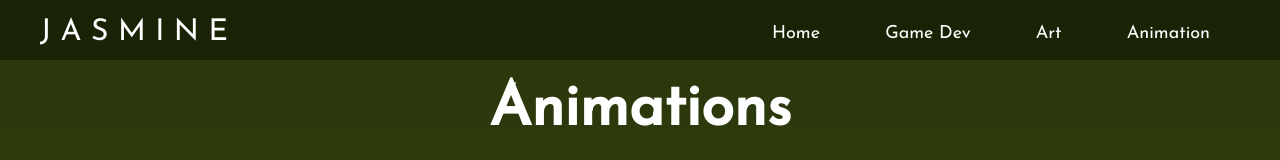
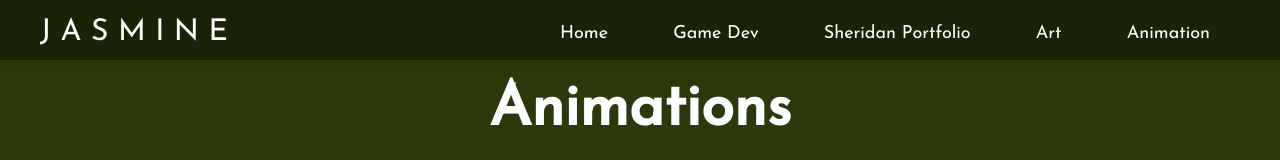
Before and after one commit to jas-wei/Jasmines-Portfolio-Website, a plain HTML site: page animation.html in a window 1280 px wide. Shown: the top 160 px of the page. Drawn offline with nearby package versions, Linux system fonts and the light colour scheme.

Commit message:
added sheridan to nav bar

```diff
--- a/animation.html
+++ b/animation.html
@@ -62,6 +62,7 @@
                     <ul id="sidemenu">
                         <li><a href="index.html"> Home </a></li>
                         <li><a href="coding.html"> Game Dev </a></li>
+                        <li><a href="sheridan.html"> Sheridan Portfolio </a></li>
                         <li><a href="art.html"> Art </a></li>
                         <li><a href="animation.html"> Animation </a></li>
                         <i class="fa-solid fa-xmark" onclick="closemenu()"></i>
```
